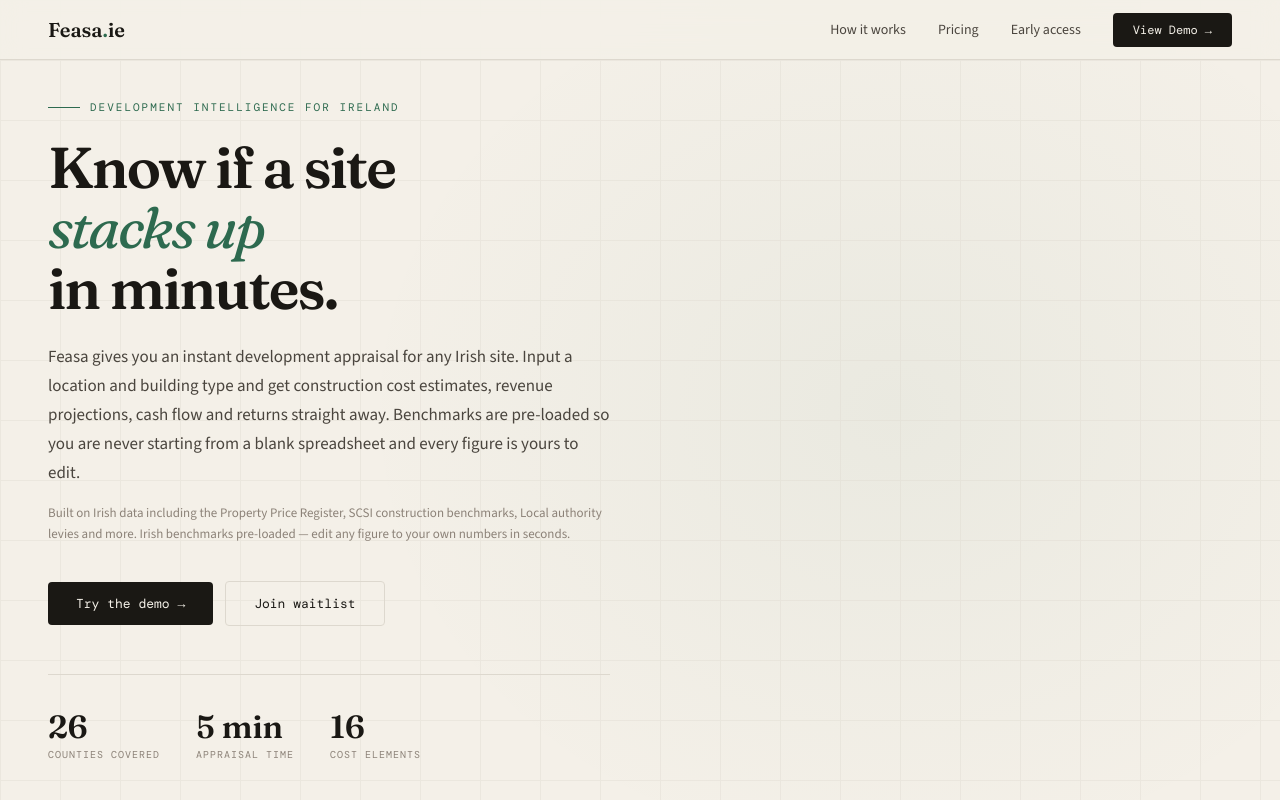
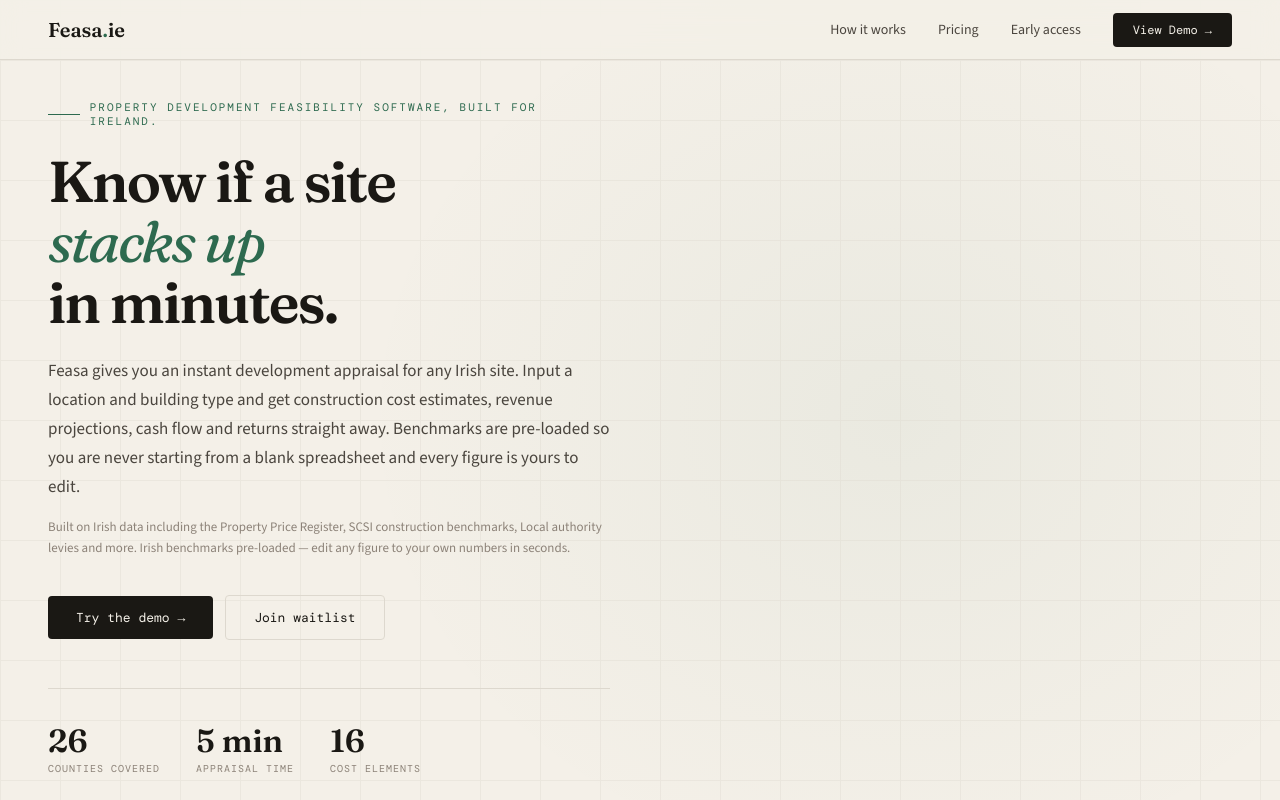
Before and after one commit to liamcurley7-wq/Feasa, a React (Create React App) app: page / in a window 1280 px wide. Shown: the top 800 px of the page. Built offline with nearby package versions, Linux system fonts and the light colour scheme; a web font is replaced by a local one.

Commit message:
fix eslint errors and clarify value prop

```diff
--- a/src/Dashboard.js
+++ b/src/Dashboard.js
@@ -1,5 +1,5 @@
 import { useState, useEffect } from "react";
-import { BarChart, Bar, XAxis, YAxis, Tooltip, ResponsiveContainer, AreaChart, Area, Cell } from "recharts";
+import { BarChart, Bar, XAxis, YAxis, Tooltip, ResponsiveContainer, AreaChart, Area } from "recharts";
 
 const GOOGLE_FONTS = `
 @import url('https://fonts.googleapis.com/css2?family=Fraunces:ital,opsz,wght@0,9..144,300;0,9..144,400;0,9..144,500;0,9..144,600;0,9..144,700;1,9..144,400&family=DM+Mono:wght@300;400;500&family=Source+Sans+3:wght@300;400;500;600&display=swap');
--- a/src/LandingPage.js
+++ b/src/LandingPage.js
@@ -174,7 +174,7 @@ const sensColor = (t) => ({
   x: {background:"#F7EBEB",color:"#8B3A3A"},
 }[t]);
 
-
+const cfBars = [12,18,28,42,58,72,81,88,91,88,80,65,44,20,-8,-42,-80,-120];
 
 export default function LandingPage({ onEnterApp }) {
   const [email, setEmail] = useState("");
@@ -199,7 +199,7 @@ export default function LandingPage({ onEnterApp }) {
 
         {/* LEFT — COPY */}
         <div className="hero-content">
-          <div className="hero-eyebrow">Development Intelligence for Ireland</div>
+          <div className="hero-eyebrow">Property development feasibility software, built for Ireland.</div>
           <h1 className="hero-title">Know if a site<br /><em>stacks up</em><br />in minutes.</h1>
           <p className="hero-sub">
             Feasa gives you an instant development appraisal for any Irish site. Input a location and building type and get construction cost estimates, revenue projections, cash flow and returns straight away. Benchmarks are pre-loaded so you are never starting from a blank spreadsheet and every figure is yours to edit.
```
